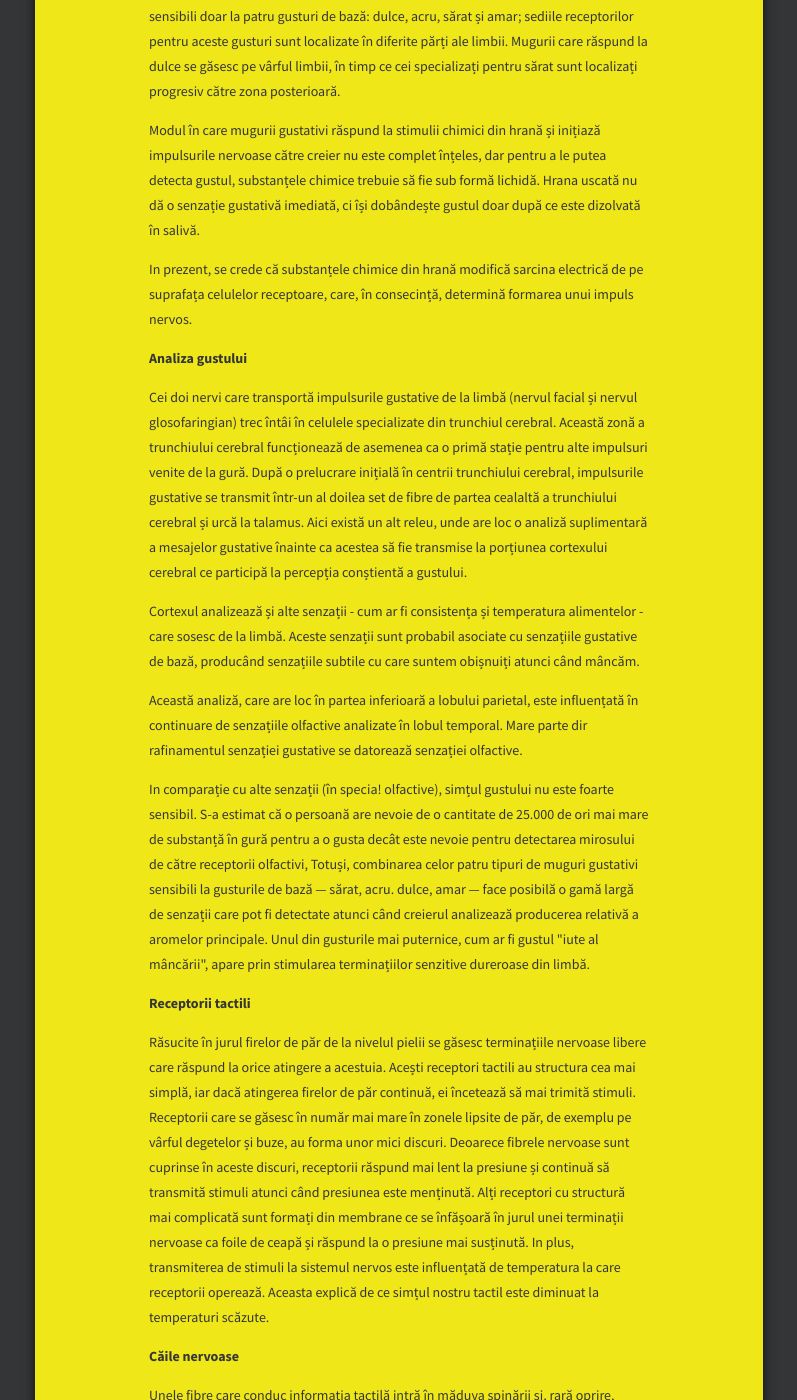
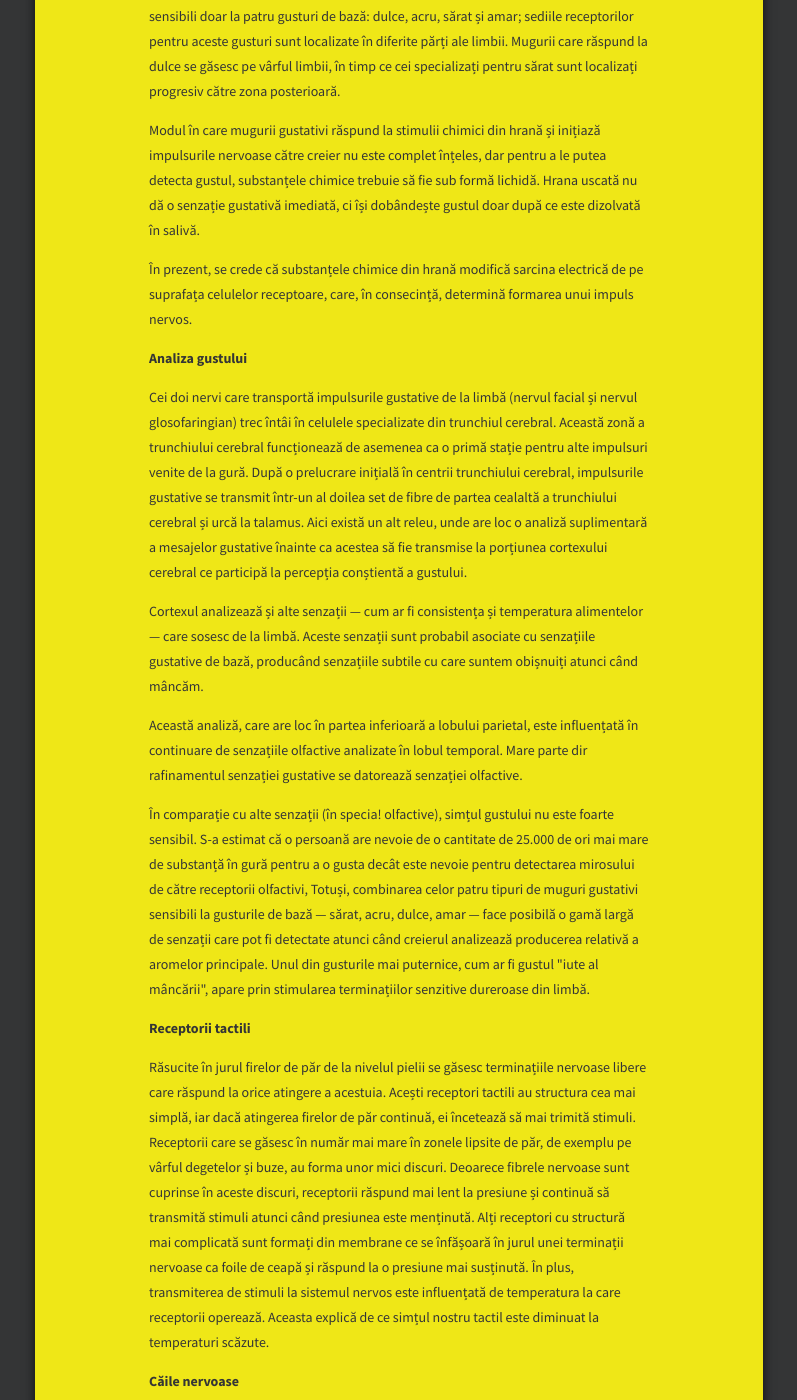
Before and after one commit to anatomics/anatomics.github.io, a Jekyll site: the page built from nervos-receptori.html, in a window 1280 px wide and 1400 px high, scrolled down 2522 px. Shown: the whole window, without its empty margins (241-1038 px from the left). Built offline with Jekyll 4.4.1, drawn with Linux system fonts in a browser that asks for light colours; some of the changed text lies outside the part shown.

```diff
--- a/nervos-central.html
+++ b/nervos-central.html
@@ -50,11 +50,11 @@ section: c
 
 <p>Măduva spinării are două funcții principale. În primul rând, ea funcționează ca un sistem de conducere în ambele sensuri între creier și sistemul nervos periferic. Această funcție este îndeplinită prin intermediul neuronilor senzitivi și motori; fibrele acestora din urmă formează fascicule lungi, ce pleacă din diferite parți ale creierului. Ele coboară pe distanțe variate prin măduva spinării și la capătul lor la mare distanță de creier, vin în contact cu dendritele sau cu corpii celulari ai neuronilor senzitivi sau motori aparținând sistemului nervos periferic. Mesajele pot fi transmise prin intermediul sinapselor, între neuronii periferici și cei spinali. A doua funcție a măduvei spinării este de a controla activitățile reflexe simple. Aceasta se obține prin neuroni, ale caror prelungiri se extind pe distanțe mici în sus și în jos prin măduva spinării și prin interneuroni care transmit mesajele direct între neuronii senzitivi și cei motori. Dacă puneți mâna pe o sobă fierbinte, receptorii pentru durere din piele transmit mesaje la măduva spinării. Unele dintre acestea sunt transmise imediat prin interneuroni la neuronii motori ce controlează mișcările mușchilor brațului și ai mâinii și mâna este retrasă rapid și automat. Mesajele urc prin măduva spinării și sunt conectate prin interneuroni cu nervii motori care controlează mișcările gâtului.</p>
 
-<p>In acest fel, capul se intoarce automat către sursa dureroasă. Alte mesaje sunt transportate până la creier și determină senzația constientă de caldură și durere.</p>
+<p>În acest fel, capul se intoarce automat către sursa dureroasă. Alte mesaje sunt transportate până la creier și determină senzația constientă de caldură și durere.</p>
 
 <h4>Creierul</h4>
 
-<p>In principiu, creierul poate fi împărțit în trei regiuni distincte: creierul posterior, creierul mijlociu și creierul anterior. Fiecare din aceste regiuni este divizată în zone separate, care controlează funcții distincte, toate interconectate cu alte porțiuni ale creierului.</p>
+<p>În principiu, creierul poate fi împărțit în trei regiuni distincte: creierul posterior, creierul mijlociu și creierul anterior. Fiecare din aceste regiuni este divizată în zone separate, care controlează funcții distincte, toate interconectate cu alte porțiuni ale creierului.</p>
 
 <p>Cea mai mare structură a creierului posterior este cerebelul. Această zonă are, în principal, activități motorii. Ea trimite impulsuri care produc mișcările inconștiente ale mușchilor, astfel postura și echilibrul sunt menținute și acționează în perfect acord cu ariile motorii ale emisferelor cerebrale pentru coordonarea mișcărilor corpului.</p>
 
--- a/nervos-receptori.html
+++ b/nervos-receptori.html
@@ -52,33 +52,33 @@ section: c
 
 <h4>Gustul</h4>
 
-<p>Simțul gustului este cel mai rudimentar din cele cinci simțuri. Este limitat atât ca aspect, cât și ca sensibilitate și ne furnizează mai puține informații despre lumea înconjurătoare decât oricare alt simț. In fapt, rolul exclusiv al acestui simț este de a selecta și aprecia hrana și băutura, ajutat în mod considerabil de mult mai sensibilul simț al mirosului. Acesta nuanțează cele patru gusturi de bază pe care mugurii gustativi le pot recunoaște. In consecință, pierderea gustului &mdash; din orice motiv &mdash; reprezintă o problemă mai mică decât pierderea simțului mirosului.</p>
+<p>Simțul gustului este cel mai rudimentar din cele cinci simțuri. Este limitat atât ca aspect, cât și ca sensibilitate și ne furnizează mai puține informații despre lumea înconjurătoare decât oricare alt simț. În fapt, rolul exclusiv al acestui simț este de a selecta și aprecia hrana și băutura, ajutat în mod considerabil de mult mai sensibilul simț al mirosului. Acesta nuanțează cele patru gusturi de bază pe care mugurii gustativi le pot recunoaște. În consecință, pierderea gustului &mdash; din orice motiv &mdash; reprezintă o problemă mai mică decât pierderea simțului mirosului.</p>
 
 <h4>Mugurii gustativi</h4>
 
 <p>Ca și mirosul, mecanismul gustului este declanșat de conținutul chimic al substanțelor din mâncare și băutură, Particulele chimice sunt luate în gură și convertite în impulsuri nervoase care sunt transmise pe cale nervoasă la creier, unde sunt interpretate.</p>
 
-<p>Mugurii gustativi se găsesc în centrul acestui sistem. Presărate pe suprafața limbii se găsesc mici proeminențe denumite papile. In interiorul acestora se află mugurii gustativi, Un adult are aproximativ 9.000 de muguri gustativi, mai ales pe fața superioară a limbii, dar există un număr redus pe palat și pe faringe.</p>
+<p>Mugurii gustativi se găsesc în centrul acestui sistem. Presărate pe suprafața limbii se găsesc mici proeminențe denumite papile. În interiorul acestora se află mugurii gustativi, Un adult are aproximativ 9.000 de muguri gustativi, mai ales pe fața superioară a limbii, dar există un număr redus pe palat și pe faringe.</p>
 
 <p>Fiecare mugure gustativ este alcătuit din grupuri de celule receptoare și fiecare dintre acestea au proeminențe fine -microvili - care ajung la suprafața limbii prin porii fini ai papilelor. La capătul opus, celula receptoare este în contact cu o rețea de fibre nervoase. Alcătuirea acestei rețele este complexă și există un grad mare de interconectare între acestea. Două fascicule nervoase diferite, care fac parte din nervul facial și glosofaringian, transmit mesajele la creier. Mugurii gustativi sunt sensibili doar la patru gusturi de bază: dulce, acru, sărat și amar; sediile receptorilor pentru aceste gusturi sunt localizate în diferite părți ale limbii. Mugurii care răspund la dulce se găsesc pe vârful limbii, în timp ce cei specializați pentru sărat sunt localizați progresiv către zona posterioară.</p>
 
 <p>Modul în care mugurii gustativi răspund la stimulii chimici din hrană și inițiază impulsurile nervoase către creier nu este complet înțeles, dar pentru a le putea detecta gustul, substanțele chimice trebuie să fie sub formă lichidă. Hrana uscată nu dă o senzație gustativă imediată, ci își dobândește gustul doar după ce este dizolvată în salivă.</p>
 
-<p>In prezent, se crede că substanțele chimice din hrană modifică sarcina electrică de pe suprafața celulelor receptoare, care, în consecință, determină formarea unui impuls nervos.</p>
+<p>În prezent, se crede că substanțele chimice din hrană modifică sarcina electrică de pe suprafața celulelor receptoare, care, în consecință, determină formarea unui impuls nervos.</p>
 
 <h4>Analiza gustului</h4>
 
 <p>Cei doi nervi care transportă impulsurile gustative de la limbă (nervul facial și nervul glosofaringian) trec întâi în celulele specializate din trunchiul cerebral. Această zonă a trunchiului cerebral funcționează de asemenea ca o primă stație pentru alte impulsuri venite de la gură. După o prelucrare inițială în centrii trunchiului cerebral, impulsurile gustative se transmit într-un al doilea set de fibre de partea cealaltă a trunchiului cerebral și urcă la talamus. Aici există un alt releu, unde are loc o analiză suplimentară a mesajelor gustative înainte ca acestea să fie transmise la porțiunea cortexului cerebral ce participă la percepția conștientă a gustului.</p>
 
-<p>Cortexul analizează și alte senzații - cum ar fi consistența și temperatura alimentelor - care sosesc de la limbă. Aceste senzații sunt probabil asociate cu senzațiile gustative de bază, producând senzațiile subtile cu care suntem obișnuiți atunci când mâncăm.</p>
+<p>Cortexul analizează și alte senzații &mdash; cum ar fi consistența și temperatura alimentelor &mdash; care sosesc de la limbă. Aceste senzații sunt probabil asociate cu senzațiile gustative de bază, producând senzațiile subtile cu care suntem obișnuiți atunci când mâncăm.</p>
 
 <p>Această analiză, care are loc în partea inferioară a lobului parietal, este influențată în continuare de senzațiile olfactive analizate în lobul temporal. Mare parte dir rafinamentul senzației gustative se datorează senzației olfactive.</p>
 
-<p>In comparație cu alte senzații (în specia! olfactive), simțul gustului nu este foarte sensibil. S-a estimat că o persoană are nevoie de o cantitate de 25.000 de ori mai mare de substanță în gură pentru a o gusta decât este nevoie pentru detectarea mirosului de către receptorii olfactivi, Totuși, combinarea celor patru tipuri de muguri gustativi sensibili la gusturile de bază &mdash; sărat, acru. dulce, amar &mdash; face posibilă o gamă largă de senzații care pot fi detectate atunci când creierul analizează producerea relativă a aromelor principale. Unul din gusturile mai puternice, cum ar fi gustul "iute al mâncării", apare prin stimularea terminațiilor senzitive dureroase din limbă.</p>
+<p>În comparație cu alte senzații (în specia! olfactive), simțul gustului nu este foarte sensibil. S-a estimat că o persoană are nevoie de o cantitate de 25.000 de ori mai mare de substanță în gură pentru a o gusta decât este nevoie pentru detectarea mirosului de către receptorii olfactivi, Totuși, combinarea celor patru tipuri de muguri gustativi sensibili la gusturile de bază &mdash; sărat, acru, dulce, amar &mdash; face posibilă o gamă largă de senzații care pot fi detectate atunci când creierul analizează producerea relativă a aromelor principale. Unul din gusturile mai puternice, cum ar fi gustul "iute al mâncării", apare prin stimularea terminațiilor senzitive dureroase din limbă.</p>
 
 <h4>Receptorii tactili</h4>
 
-<p>Răsucite în jurul firelor de păr de la nivelul pielii se găsesc terminațiile nervoase libere care răspund la orice atingere a acestuia. Acești receptori tactili au structura cea mai simplă, iar dacă atingerea firelor de păr continuă, ei încetează să mai trimită stimuli. Receptorii care se găsesc în număr mai mare în zonele lipsite de păr, de exemplu pe vârful degetelor și buze, au forma unor mici discuri. Deoarece fibrele nervoase sunt cuprinse în aceste discuri, receptorii răspund mai lent la presiune și continuă să transmită stimuli atunci când presiunea este menținută. Alți receptori cu structură mai complicată sunt formați din membrane ce se înfășoară în jurul unei terminații nervoase ca foile de ceapă și răspund la o presiune mai susținută. In plus, transmiterea de stimuli la sistemul nervos este influențată de temperatura la care receptorii operează. Aceasta explică de ce simțul nostru tactil este diminuat la temperaturi scăzute.</p>
+<p>Răsucite în jurul firelor de păr de la nivelul pielii se găsesc terminațiile nervoase libere care răspund la orice atingere a acestuia. Acești receptori tactili au structura cea mai simplă, iar dacă atingerea firelor de păr continuă, ei încetează să mai trimită stimuli. Receptorii care se găsesc în număr mai mare în zonele lipsite de păr, de exemplu pe vârful degetelor și buze, au forma unor mici discuri. Deoarece fibrele nervoase sunt cuprinse în aceste discuri, receptorii răspund mai lent la presiune și continuă să transmită stimuli atunci când presiunea este menținută. Alți receptori cu structură mai complicată sunt formați din membrane ce se înfășoară în jurul unei terminații nervoase ca foile de ceapă și răspund la o presiune mai susținută. În plus, transmiterea de stimuli la sistemul nervos este influențată de temperatura la care receptorii operează. Aceasta explică de ce simțul nostru tactil este diminuat la temperaturi scăzute.</p>
 
 <h4>Căile nervoase</h4>
 
@@ -92,6 +92,6 @@ section: c
 
 <p>Indiferent dacă senzațiile tactile de la piele au sosit pe calea directă sau după interpretarea din măduva spinării, ele se termină în nucleul de materie cenușie din talamus, unde informațiile venite de la diferitele tipuri de receptori din piele sunt asamblate și coordonate. Aceasta permite centrilor superiori din cortexul cerebral să formeze un tablou al senzațiilor tactile de care noi devenim, în acest mod, conștienți. De la talamus, informația în stare brută este transmisă la o arie îngustă, situată în partea anterioară a lobului parietal.</p>
 
-<p>Această arie senzitivă primară a cortexului prelucrează informația mainte de a o transmite la ariile senzoriale secundară și terțiară. In aceste din urmă arii se conturează tabloul sediului, tipului și semnificațiilor senzațiilor tactile pe care le percepem și are loc corelarea cu amintirile unor senzații precedente, ca și cu stimulii senzoriali care sunt recepționați de ochi și urechi.</p>
+<p>Această arie senzitivă primară a cortexului prelucrează informația înainte de a o transmite la ariile senzoriale secundară și terțiară. În aceste din urmă arii se conturează tabloul sediului, tipului și semnificațiilor senzațiilor tactile pe care le percepem și are loc corelarea cu amintirile unor senzații precedente, ca și cu stimulii senzoriali care sunt recepționați de ochi și urechi.</p>
 
 <p>O importanță foarte mare o are coordonarea la acest nivel a senzațiilor tactile cu perceperea poziției în care se găsesc membrele, articulațiile și degetele; acest lucru este important, pentru că ne face capabili să determinăm dimensiunile și forma unui obiect și ne ajută să le distingem între ele.</p>
```
Also changed, not shown: other parts of nervos-receptori.html (+1 -1 lines), nervos-ochi.html (+7 -7 lines), nervos-vorbire.html (+4 -4 lines), osos-articulatii.html (added, +53 -0 lines).
